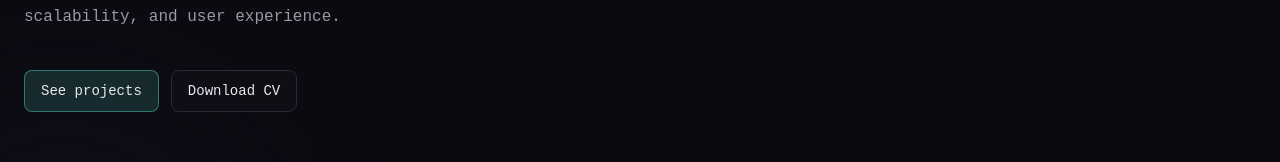
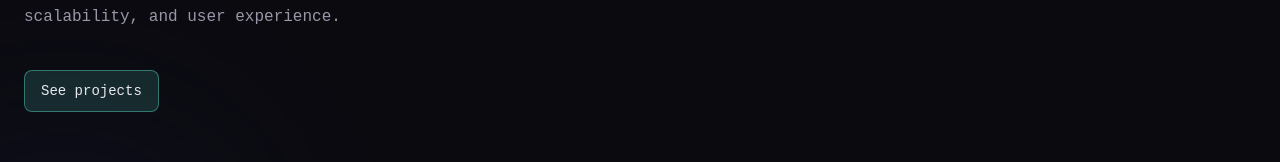
Before and after one commit to marcelojjunior/mjr-portfolio, a React (Vite) app: page / in a window 1280 px wide. Shown: the part 457-619 px from the top of the page. Built offline with nearby package versions, Linux system fonts and the light colour scheme.

Commit message:
fix: comment out CV download button in HeroSection component

```diff
--- a/src/sections/HeroSection.tsx
+++ b/src/sections/HeroSection.tsx
@@ -106,9 +106,9 @@ export function HeroSection() {
           >
             {t('hero.ctaProjects')}
           </Button>
-          <Button variant="outline" href="/cv.pdf" download>
+          {/* <Button variant="outline" href="/cv.pdf" download>
             {t('hero.ctaCv')}
-          </Button>
+          </Button> */}
         </motion.div>
       </motion.div>
     </section>
```
